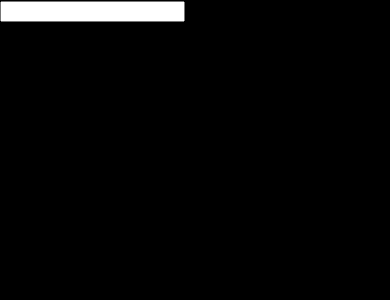
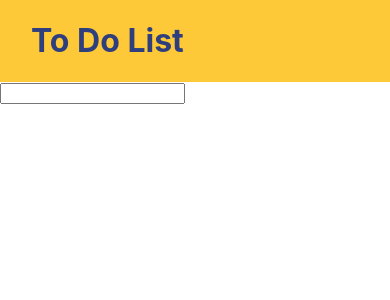
Before and after one commit to getninjas/dojos, a React (Create React App) app in the folder react-todo-list/: page / in a window 390 px wide. Shown: the top 300 px of the page. Built offline with nearby package versions, Linux system fonts and the light colour scheme.

Commit message:
create header, variables, grid, mobile-first

```diff
--- a/react-todo-list/src/App.js
+++ b/react-todo-list/src/App.js
@@ -75,7 +75,12 @@ class App extends React.Component {
 
 
     return (
-      <div className="App container">
+      <div className="App">
+        <header className="header">
+          <div className="container">
+            <h1 className="header__title">To Do List</h1>
+          </div>
+        </header>
         <AddItemForm
           valueInput={value}
           addItem={this.addItem.bind(this)}
--- a/react-todo-list/src/App.scss
+++ b/react-todo-list/src/App.scss
@@ -1,47 +1,79 @@
-body {
-  background-color: #000;
-}
+$color-primary: #FDC938;
+$color-second: #2F3F7E;
+$color-default: #575757;
+$color-shade-dark: #D4D4D4;
+$color-shade-light: #F3F3F3;
+
+$spacing-xxl: 148px;
+$spacing-xl: 64px;
+$spacing-l: 48px;
+$spacing-m: 32px;
+$spacing-s: 16px;
+$spacing-xs: 12px;
+$spacing-xxs: 8px;
+
 
 .container {
   display: grid;
-  grid-template-columns: 40px 50px auto 50px 40px;
-}
+  grid-template-columns: repeat(12, 1fr);
+  column-gap: $spacing-xxs;
+  max-width: 328px;
+  margin: 0 auto;
 
-.App {
-  text-align: center;
-}
-
-.App-logo {
-  height: 40vmin;
-  pointer-events: none;
-}
-
-@media (prefers-reduced-motion: no-preference) {
-  .App-logo {
-    animation: App-logo-spin infinite 20s linear;
+  @media screen and (min-width: 1120px) {
+    column-gap: $spacing-m;
+    max-width: 1120px;
   }
 }
 
-.App-header {
-  background-color: #282c34;
-  min-height: 100vh;
-  display: flex;
-  flex-direction: column;
-  align-items: center;
-  justify-content: center;
-  font-size: calc(10px + 2vmin);
-  color: white;
+.header {
+  background: $color-primary;
+
+  &__title {
+    color: $color-second;
+    grid-column: 1 / 13;
+  }
 }
 
-.App-link {
-  color: #61dafb;
+.form__todo {
+  grid-column: 3 / 11;
 }
 
-@keyframes App-logo-spin {
-  from {
-    transform: rotate(0deg);
-  }
-  to {
-    transform: rotate(360deg);
-  }
-}
+// .App {
+//   text-align: center;
+// }
+
+// .App-logo {
+//   height: 40vmin;
+//   pointer-events: none;
+// }
+
+// @media (prefers-reduced-motion: no-preference) {
+//   .App-logo {
+//     animation: App-logo-spin infinite 20s linear;
+//   }
+// }
+
+// .App-header {
+//   background-color: #282c34;
+//   min-height: 100vh;
+//   display: flex;
+//   flex-direction: column;
+//   align-items: center;
+//   justify-content: center;
+//   font-size: calc(10px + 2vmin);
+//   color: white;
+// }
+
+// .App-link {
+//   color: #61dafb;
+// }
+
+// @keyframes App-logo-spin {
+//   from {
+//     transform: rotate(0deg);
+//   }
+//   to {
+//     transform: rotate(360deg);
+//   }
+// }
--- a/react-todo-list/src/components/AddItemForm/index.js
+++ b/react-todo-list/src/components/AddItemForm/index.js
@@ -8,7 +8,7 @@ const AddItemForm = ({
   hasError = false,
 }) => {
   return (
-    <form onSubmit={
+    <form className="form__todo" onSubmit={
       e => {
         e.preventDefault()
 
```
